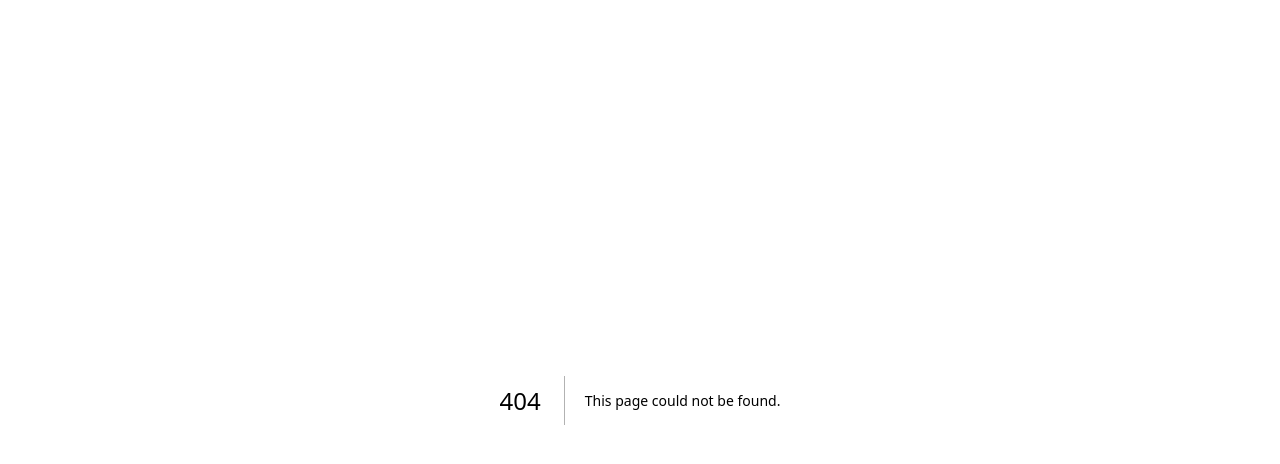
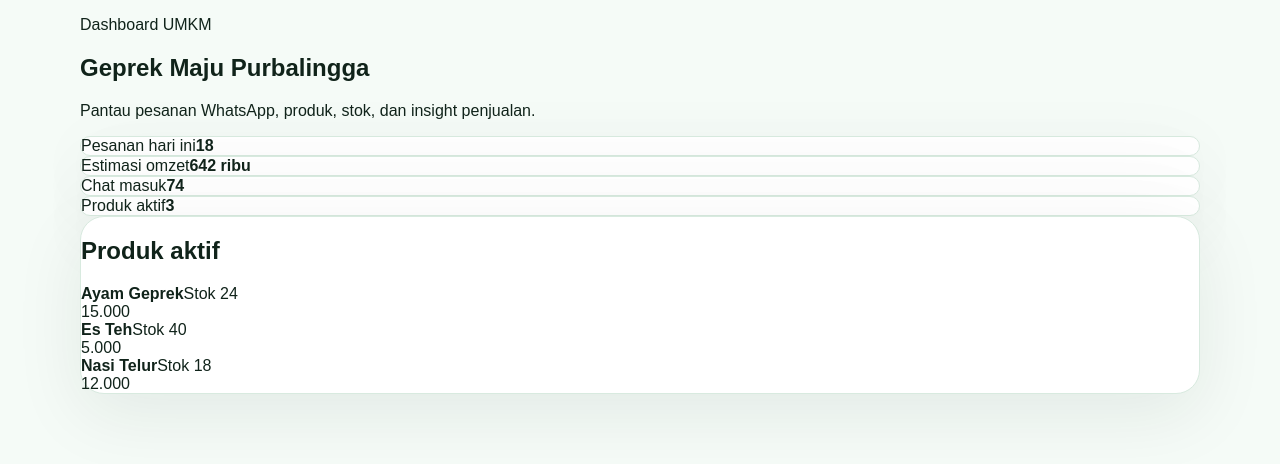
Before and after one commit to dx5053yx/siPandu, a Next.js app: page /dashboard in a window 1280 px wide. Before the commit this address had no page. Shown: the top 464 px of the page. Built offline with nearby package versions, Linux system fonts and the light colour scheme.

Commit message:
feat: add dashboard page prototype

```diff
--- /dev/null
+++ b/src/app/dashboard/page.tsx
@@ -0,0 +1,32 @@
+import { demoProducts, demoUmkm } from '@/lib/demo-data';
+
+export default function DashboardPage() {
+  return (
+    <main className="dashboard">
+      <section className="container dash-shell">
+        <div className="dash-header">
+          <div>
+            <p className="eyebrow">Dashboard UMKM</p>
+            <h1>{demoUmkm.name}</h1>
+            <p className="muted">Pantau pesanan WhatsApp, produk, stok, dan insight penjualan.</p>
+          </div>
+        </div>
+        <div className="stat-grid">
+          <article className="card stat-card"><span>Pesanan hari ini</span><strong>18</strong></article>
+          <article className="card stat-card"><span>Estimasi omzet</span><strong>642 ribu</strong></article>
+          <article className="card stat-card"><span>Chat masuk</span><strong>74</strong></article>
+          <article className="card stat-card"><span>Produk aktif</span><strong>{demoProducts.length}</strong></article>
+        </div>
+        <section className="card panel">
+          <h2>Produk aktif</h2>
+          {demoProducts.map((product) => (
+            <div className="row" key={product.id}>
+              <div><strong>{product.name}</strong><span>Stok {product.stock}</span></div>
+              <div>{product.price.toLocaleString('id-ID')}</div>
+            </div>
+          ))}
+        </section>
+      </section>
+    </main>
+  );
+}
```
